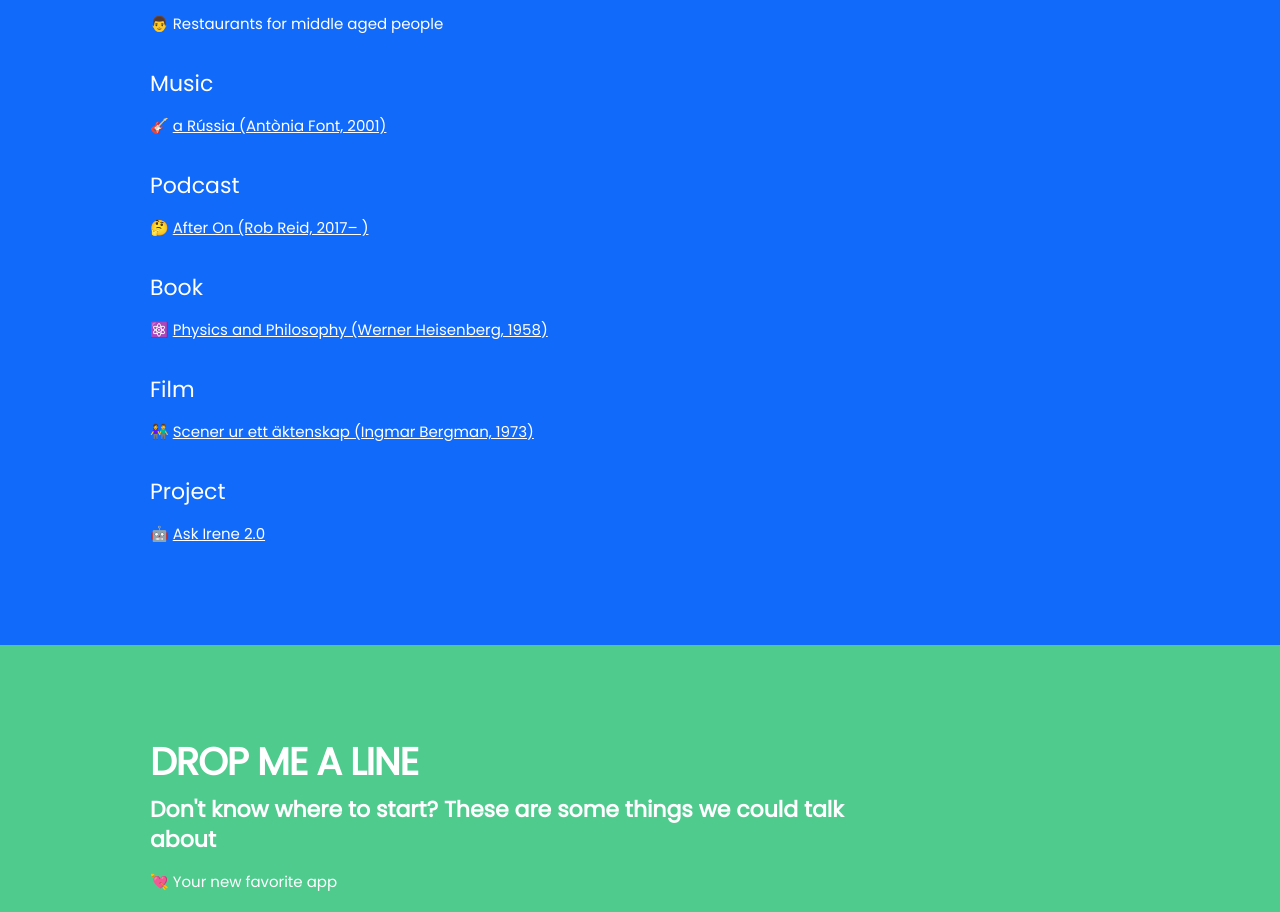
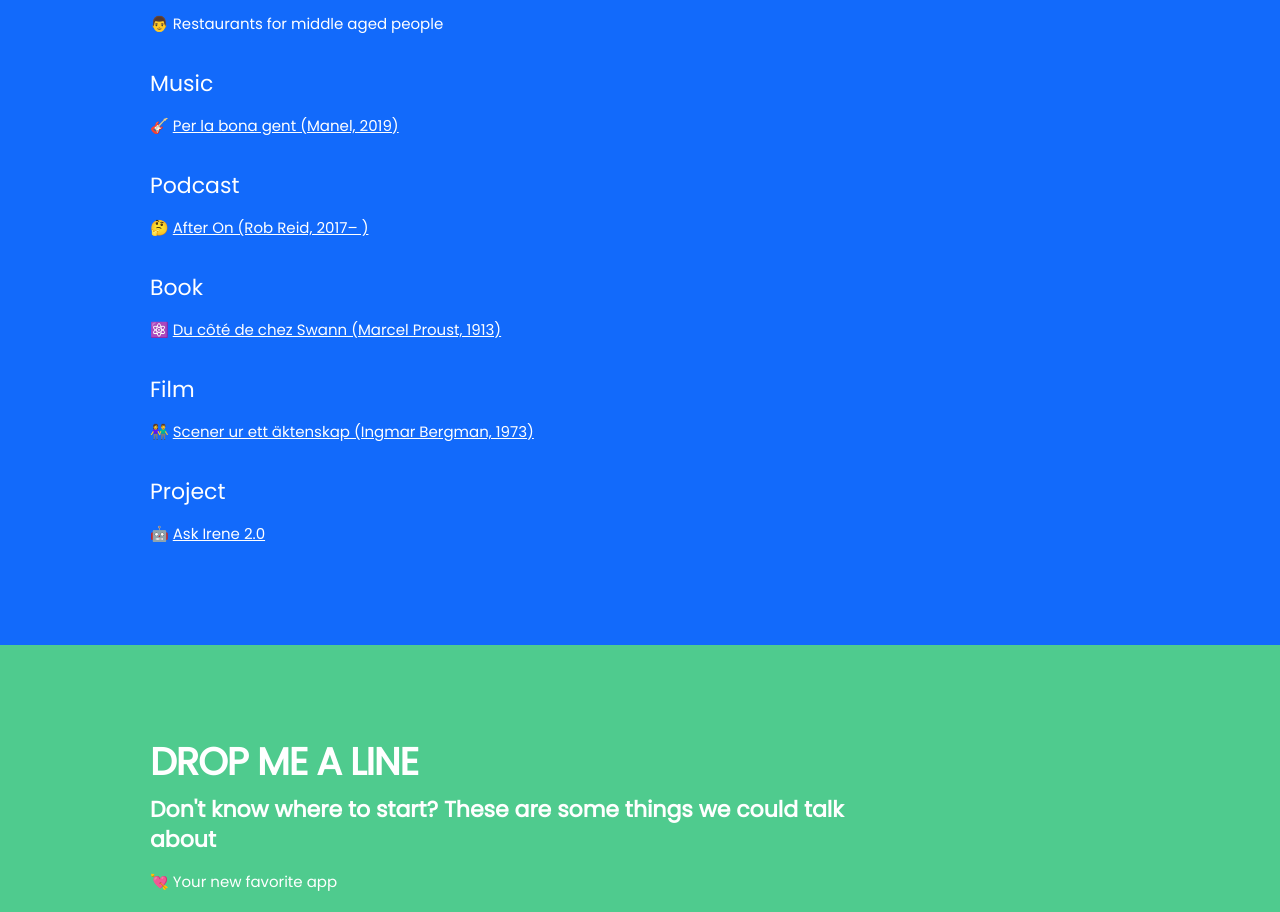
Before and after one commit to irenedemas/portfolio-irene, a Gatsby site: page / in a window 1280 px wide. Shown: the part 5370-6282 px from the top of the page. Built offline with nearby package versions, Linux system fonts and the light colour scheme; Gatsby itself is replaced by a stand-in of ours; a script that the page names is missing.

Commit message:
fixations updated

```diff
--- a/src/components/Fixations.js
+++ b/src/components/Fixations.js
@@ -9,11 +9,11 @@ const About = () => (
         <h3>Food</h3>
         <p>👨‍ Restaurants for middle aged people</p>
         <h3>Music</h3>
-        <p>🎸 <a href="https://open.spotify.com/album/2993ObBLVBR3OyxoEkKmao?si=BysosrFsRbavxkAUJKScOw" target="_blank">a Rússia (Antònia Font, 2001)</a></p>
+        <p>🎸 <a href="https://open.spotify.com/track/36w0zbBbl09EoFdir4KBrD?si=IBGMnXz6SGGauWu2r2H8tw" target="_blank">Per la bona gent (Manel, 2019)</a></p>
         <h3>Podcast</h3>
         <p>🤔 <a href="https://after-on.com" target="_blank">After On (Rob Reid, 2017– )</a></p>
         <h3>Book</h3>
-        <p>⚛️ <a href="https://www.goodreads.com/book/show/111185.Physics_and_Philosophy" target="_blank">Physics and Philosophy (Werner Heisenberg, 1958)</a></p>
+        <p>⚛️ <a href="https://www.goodreads.com/book/show/201497.Du_c_t_de_chez_Swann" target="_blank">Du côté de chez Swann (Marcel Proust, 1913)</a></p>
         <h3>Film</h3>
         <p>👫 <a href="https://www.imdb.com/title/tt0070644/" target="_blank">Scener ur ett äktenskap (Ingmar Bergman, 1973)</a></p>
         <h3>Project</h3>
```
